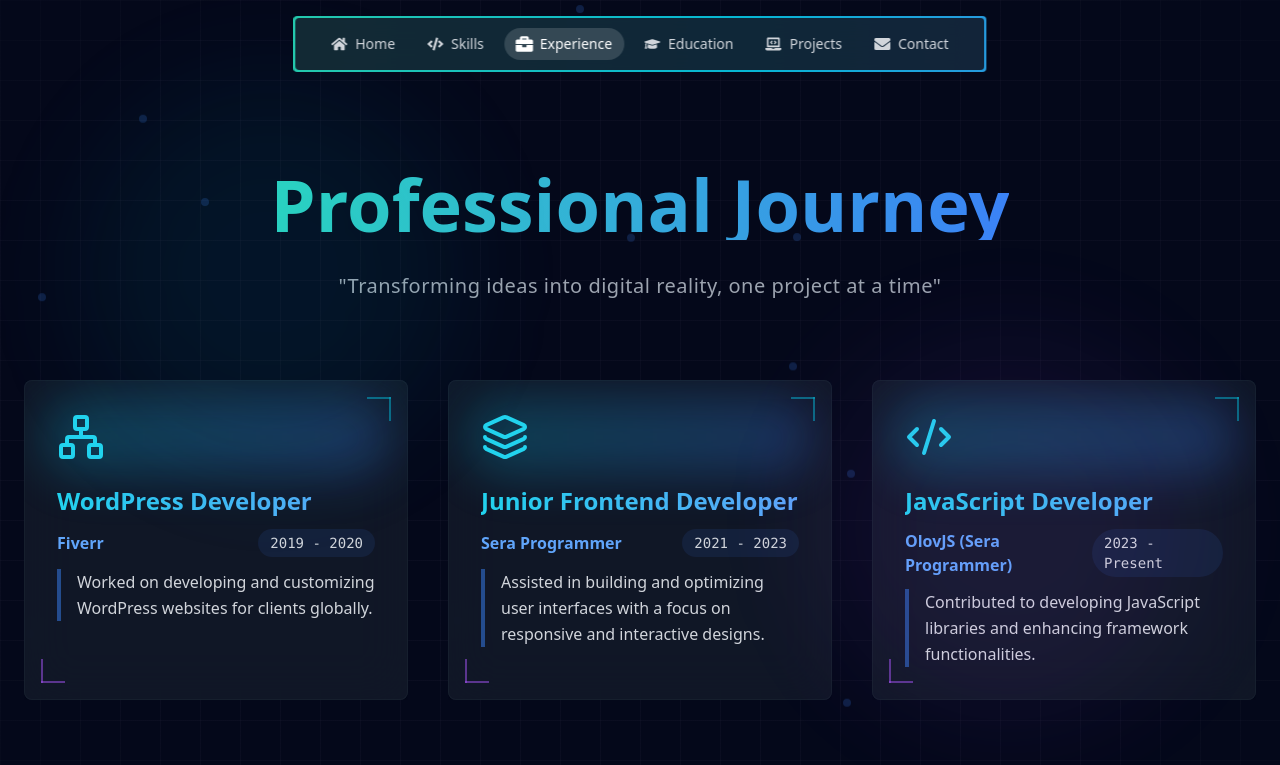
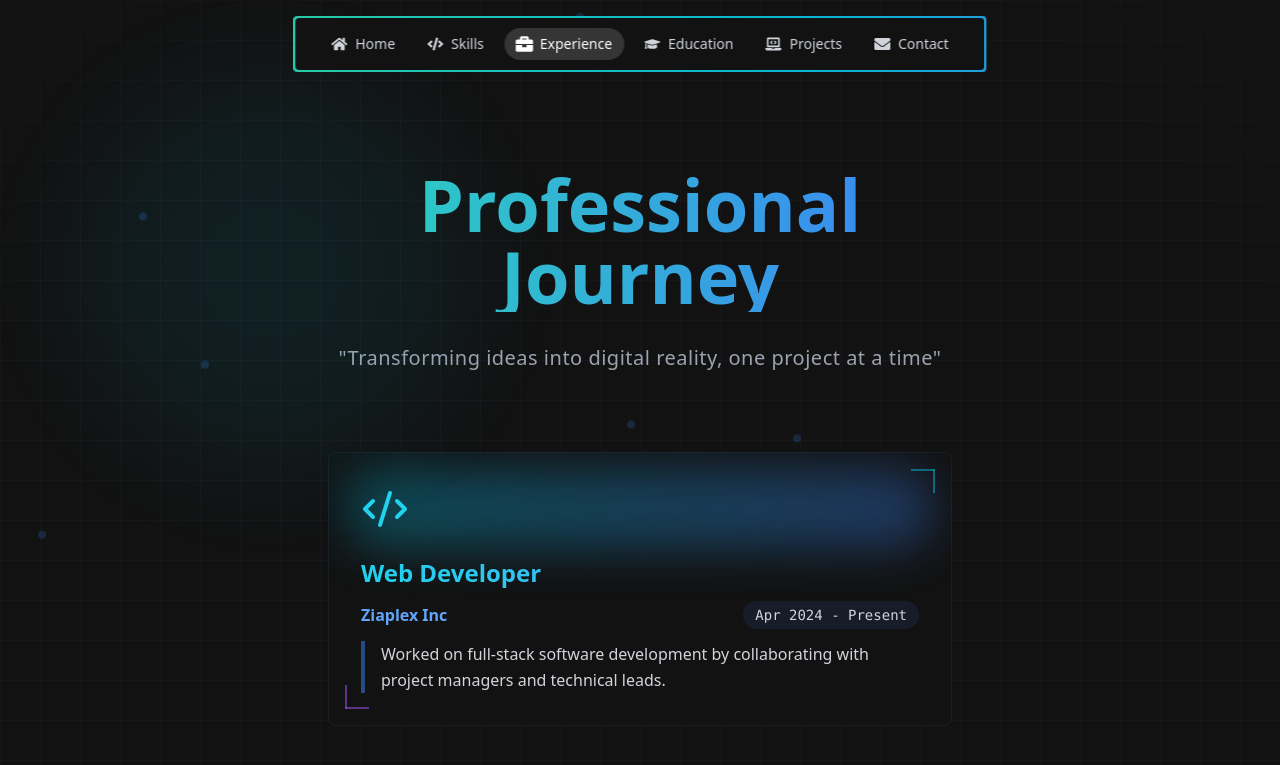
Before and after one commit to josephjrdlc21/portfolio, a React (Vite) app: page /experience in a window 1280 px wide. Shown: the top 765 px of the page. Built offline with nearby package versions, Linux system fonts and the light colour scheme.

Commit message:
adjustments of backgrounds

```diff
--- a/src/pages/About/About.jsx
+++ b/src/pages/About/About.jsx
@@ -3,7 +3,7 @@ import HeroImg from "@/assets/images/profile-portfolio.jpg";
 export default function About() {
   return (
     <>
-      <section id="about" className="py-16 md:py-32  text-white bg-[#04081A]">
+      <section id="about" className="py-16 md:py-32  text-white bg-[#121212]">
         <div className="mx-auto max-w-5xl space-y-8 px-6 md:space-y-16">
           <h2 className="relative z-10 max-w-xl text-4xl font-medium lg:text-5xl text-white">
             Software Engineer | Web Developer
--- a/src/pages/Contact/Contact.jsx
+++ b/src/pages/Contact/Contact.jsx
@@ -88,7 +88,7 @@ export default function Contact() {
 
   return (
     <main
-      className="pt-20 lg:pt-[0rem] bg-[#04081A]
+      className="pt-20 lg:pt-[0rem] bg-[#121212]
  text-white min-h-screen"
     >
       <section className="hero min-h-screen flex items-center relative px-4 sm:px-6 lg:px-8">
@@ -112,7 +112,7 @@ export default function Contact() {
                   </div>
                   <div>
                     <h3 className="font-semibold">Email</h3>
-                    <p className="text-gray-400">olovajs@gmail.com</p>
+                    <p className="text-gray-400">josephdelacruzjr4@gmail.com</p>
                   </div>
                 </div>
 
@@ -122,7 +122,7 @@ export default function Contact() {
                   </div>
                   <div>
                     <h3 className="font-semibold">Location</h3>
-                    <p className="text-gray-400">Laxmipure, Natore 6400</p>
+                    <p className="text-gray-400">122 Dumlao St., Bgy. Amagna, San Felipe, Zambales</p>
                   </div>
                 </div>
               </div>
--- a/src/pages/Education/Education.jsx
+++ b/src/pages/Education/Education.jsx
@@ -15,24 +15,14 @@ const EducationSection = () => {
 
   const educationData = [
     {
-      degree: "Secondary School Certificate (SSC)",
-      school: "Natore Textile Institute",
+      degree: "Bachelor of Science in Information Technology",
+      school: "Columban College - Olongapo City",
       mascot: "📘",
-      year: "2019-2021",
-      achievements: ["GPA: 4.89", "Subject: Science"],
-      skills: ["Mathematics", "Physics", "Chemistry", "Biology"],
+      year: "2019-2023",
+      achievements: ["GWA: 1.29", "Honorable Mention"],
+      skills: ["Cisco Networking", "Web Development", "Project Management", "System Analyst"],
       description:
-        "Focused on core science subjects with emphasis on practical laboratory work and scientific research methodologies.",
-    },
-    {
-      degree: "Higher Secondary Certificate (HSC)",
-      school: "Dottopara Model Degree College",
-      mascot: "📗",
-      year: "2021-2023",
-      achievements: ["GPA: 4.25", "Subject: Arts"],
-      skills: ["Literature", "Social Studies", "Economics", "History"],
-      description:
-        "Developed strong analytical and critical thinking skills through comprehensive study of humanities and social sciences.",
+        "Focused on core web technologies with emphasis on building real-world projects and applying modern development methodologies.",
     },
   ];
 
@@ -59,11 +49,11 @@ const EducationSection = () => {
   };
 
   return (
-    <section className="min-h-screen relative overflow-hidden py-40 bg-[#04081A]">
+    <section className="min-h-screen relative overflow-hidden py-40 bg-[#121212]">
       {/* Grid Background */}
       <div className="absolute inset-0 z-0">
         <div className="absolute inset-0 bg-grid-white/[0.05] bg-[length:50px_50px]" />
-        <div className="absolute inset-0 bg-gradient-to-t from-[#04081A] via-transparent to-[#04081A]" />
+        <div className="absolute inset-0 bg-gradient-to-t from-[#121212] via-transparent to-[#121212]" />
         <div className="absolute inset-0 border border-white/[0.05] grid grid-cols-2 md:grid-cols-4" />
       </div>
 
@@ -75,11 +65,11 @@ const EducationSection = () => {
           className="text-center mb-16"
         >
           <h2 className="text-4xl md:text-5xl font-bold bg-gradient-to-r from-teal-400 to-blue-500 bg-clip-text text-transparent mb-6">
-            Educational Journey
+            Education
           </h2>
           <p className="text-gray-300 max-w-2xl mx-auto text-lg">
-            Discover how academic excellence shapes innovative thinking and
-            professional growth.
+            Exploring the evolution from curiosity to expertise, driven by code,
+            creativity, and collaboration.
           </p>
         </motion.div>
 
@@ -87,13 +77,13 @@ const EducationSection = () => {
           variants={containerVariants}
           initial="hidden"
           animate="visible"
-          className="grid grid-cols-1 md:grid-cols-2 gap-8"
+          className="grid grid-cols-1 md:grid-cols-1 gap-8"
         >
           {educationData.map((edu, index) => (
             <motion.div
               key={index}
               variants={cardVariants}
-              className={`relative border rounded-xl p-8 transition-all duration-300 bg-gray-900/50 backdrop-blur-sm ${
+              className={`relative border rounded-xl p-8 transition-all duration-300 bg-[#121212] backdrop-blur-sm ${
                 hoveredIndex === index
                   ? "border-teal-500 scale-[1.02]"
                   : "border-blue-400/20"
--- a/src/pages/Experience/Experience.jsx
+++ b/src/pages/Experience/Experience.jsx
@@ -15,7 +15,7 @@ const ExperienceCard = ({
     {/* Animated gradient border */}
     <div className="absolute -inset-[2px] bg-gradient-to-r from-cyan-500 via-blue-500 to-purple-500 rounded-lg opacity-0 group-hover:opacity-100 animate-gradient-xy transition-all duration-500" />
 
-    <div className="relative bg-gray-900/90 rounded-lg p-8 h-full border border-gray-800/50 shadow-xl backdrop-blur-xl">
+    <div className="relative bg-[#121212] rounded-lg p-8 h-full border border-gray-800/50 shadow-xl backdrop-blur-xl">
       {/* Floating icon with pulse effect */}
       <div className="relative mb-6">
         <div className="absolute -inset-4 bg-gradient-to-r from-cyan-500 to-blue-500 opacity-25 rounded-full blur-xl group-hover:opacity-75 animate-pulse transition-all duration-500" />
@@ -54,28 +54,28 @@ const ExperienceCard = ({
 const ExperienceSection = () => {
   const experiences = [
     {
-      icon: Network,
-      title: "WordPress Developer",
-      company: "Fiverr",
-      period: "2019 - 2020",
+      icon: Code2,
+      title: "Web Developer",
+      company: "Ziaplex Inc",
+      period: "Apr 2024 - Present",
       description:
-        "Worked on developing and customizing WordPress websites for clients globally.",
+        "Worked on full-stack software development by collaborating with project managers and technical leads.",
     },
     {
       icon: Layers,
-      title: "Junior Frontend Developer",
-      company: "Sera Programmer",
-      period: "2021 - 2023",
+      title: "Software Engineer",
+      company: "Wistron InfoComm Ph",
+      period: "Jun 2021 - Dec 2023",
       description:
-        "Assisted in building and optimizing user interfaces with a focus on responsive and interactive designs.",
+        "Built AI-powered desktop and web applications integrated with microcontrollers, applying computer vision research.",
     },
     {
-      icon: Code2,
-      title: "JavaScript Developer",
-      company: "OlovJS (Sera Programmer)",
-      period: "2023 - Present",
+      icon: Network,
+      title: "Programmer Intern",
+      company: "SCMS",
+      period: "Jul 2022 - Dec 2022",
       description:
-        "Contributed to developing JavaScript libraries and enhancing framework functionalities.",
+        "Performed software development tasks by providing solutions, assisting in design and testing.",
     },
   ];
 
@@ -83,7 +83,7 @@ const ExperienceSection = () => {
     <>
       <div className="min-h-screen bg-gradient-to-b relative overflow-hidden pt-32 pb-20">
         {/* Animated gradient background */}
-        <div className="absolute inset-0 bg-[#04081A]" />
+        <div className="absolute inset-0 bg-[#121212]" />
 
         {/* Grid background */}
         <div className="absolute inset-0 bg-[linear-gradient(rgba(50,50,70,0.15)_1px,transparent_1px),linear-gradient(90deg,rgba(50,50,70,0.15)_1px,transparent_1px)] bg-[size:40px_40px] [mask-image:radial-gradient(ellipse_80%_80%_at_50%_50%,#000_70%,transparent_100%)]" />
@@ -104,7 +104,7 @@ const ExperienceSection = () => {
         </div>
 
         {/* Content container */}
-        <div className="relative container mx-auto px-6 mt-10">
+        <div className="relative max-w-2xl mx-auto px-6 mt-10">
           {/* Section header with enhanced effects */}
           <div className="flex flex-col items-center space-y-8 mb-20">
             <div className="relative">
@@ -119,7 +119,7 @@ const ExperienceSection = () => {
           </div>
 
           {/* Experience grid with improved layout */}
-          <div className="grid grid-cols-1 md:grid-cols-2 lg:grid-cols-3 gap-10 max-w-7xl mx-auto">
+          <div className="grid grid-cols-1 gap-10 max-w-7xl mx-auto">
             {experiences.map((exp, index) => (
               <ExperienceCard key={index} {...exp} />
             ))}
--- a/src/pages/Header/Header.jsx
+++ b/src/pages/Header/Header.jsx
@@ -49,7 +49,7 @@ export default function Header() {
     <header className="fixed top-0 left-0 w-full z-50 bg-gray-900/95 backdrop-blur-md md:bg-transparent md:backdrop-blur-none">
       <div className="md:fixed md:top-4 md:left-1/2 md:transform md:-translate-x-1/2 w-full md:w-auto">
         <div className="p-[2px] md:rounded bg-gradient-to-r from-emerald-400 via-cyan-500 to-indigo-500 animate-gradient-x">
-          <nav className="bg-gray-900/90 backdrop-blur-md md:rounded px-4 md:px-6 py-2.5">
+          <nav className="bg-[#121212] backdrop-blur-md md:rounded px-4 md:px-6 py-2.5">
             {/* Mobile Menu Button */}
             <div className="flex justify-between items-center md:hidden px-2">
               <Link to="/" className="text-white font-bold">Portfolio</Link>
--- a/src/pages/Hero/Hero.jsx
+++ b/src/pages/Hero/Hero.jsx
@@ -136,7 +136,7 @@ const profile = {
 
   return (
     <>
-      <main className="bg-[#020617] text-white min-h-screen">
+      <main className="bg-[#121212] text-white min-h-screen">
         <section
           className="hero min-h-screen flex items-center justify-center relative px-4 sm:px-6 lg:px-8 py-10 md:py-16 lg:py-0 hero-section-padding"
           style={{ paddingTop: "var(--hero-padding-top, 0)" }}
--- a/src/pages/Projects/Projects.jsx
+++ b/src/pages/Projects/Projects.jsx
@@ -23,26 +23,6 @@ const projects = [
     color: "#8f89ff",
     githubLink: "https://github.com/seraprogrammer/portfolio",
     liveLink: "https://codervai.vercel.app",
-  },
-  {
-    title: "🚀 CodeWhisperer",
-    description:
-      "🚀 CodeWhisperer A powerful online code editor built with React and Tailwind CSS. Featuring real-time code execution, syntax highlighting, multi-language support, and a sleek UI. Start coding instantly! 💻✨",
-    src: "water.jpg",
-    link: "https://i.postimg.cc/J4jPVFY0/Annotation-2025-04-01-204723.png",
-    color: "#fff",
-    githubLink: "https://github.com/seraprogrammer/codewhisperer",
-    liveLink: "https://codewhisperer.vercel.app/",
-  },
-  {
-    title: "CodeKori 🔥",
-    description:
-      "CodeKori is a powerful online code editor built with React and Tailwind CSS. Featuring real-time code execution, syntax highlighting, multi-language support, and a sleek UI. Start coding instantly! 💻✨",
-    src: "house.jpg",
-    link: "https://i.postimg.cc/cHQr4fpR/Annotation-2025-04-01-205350.png",
-    color: "#ed649e",
-    githubLink: "https://github.com/seraprogrammer/CodeKori",
-    liveLink: "https://codekori.js.org",
   },
 ];
 
@@ -100,7 +80,7 @@ export default function Projects() {
   return (
     <ReactLenis root>
       <main className="bg-black" ref={container}>
-        <section className="text-white w-full bg-slate-950">
+        <section className="text-white w-full bg-[#121212]">
           {projects.map((project, i) => {
             const targetScale = 1 - (projects.length - i) * 0.05;
             return (
--- a/src/pages/Skills/Skills.jsx
+++ b/src/pages/Skills/Skills.jsx
@@ -26,7 +26,7 @@ import { TbBrandVscode } from "react-icons/tb";
 import { BsFileEarmarkCode, BsGrid1X2 } from "react-icons/bs";
 
 const SkillCard = ({ icon: Icon, title, skills, color }) => (
-  <Card className="group relative overflow-hidden bg-gray-900/80 border-gray-700 hover:scale-[1.02] transition-all duration-300 hover:shadow-xl hover:shadow-blue-500/20">
+  <Card className="group relative overflow-hidden bg-[#121212] border-gray-700 hover:scale-[1.02] transition-all duration-300 hover:shadow-xl hover:shadow-blue-500/20">
     <div className="absolute inset-0 bg-gradient-to-r from-transparent via-[rgba(100,100,255,0.1)] to-transparent group-hover:via-[rgba(100,100,255,0.2)] animate-shimmer"></div>
     <CardContent className="p-6 relative z-10">
       <div className="flex items-center gap-4 mb-6">
@@ -145,7 +145,7 @@ const SkillsSection = () => {
   ];
 
   return (
-    <main className="pt-15 lg:pt-0 text-white min-h-screen bg-[#04081A] relative">
+    <main className="pt-15 lg:pt-0 text-white min-h-screen bg-[#121212] relative">
       {/* Grid Background */}
       <div className="absolute inset-0 bg-grid-pattern opacity-20 pointer-events-none"></div>
 
@@ -153,7 +153,7 @@ const SkillsSection = () => {
         <div className="flex justify-center items-center ">
           <IconCloudDemo />
         </div>
-        <div className="grid grid-cols-1 md:grid-cols-2 lg:grid-cols-3 gap-8">
+        <div className="grid grid-cols-1 md:grid-cols-2 gap-8">
           {skillCategories.map((category, index) => (
             <SkillCard
               key={index}
```
